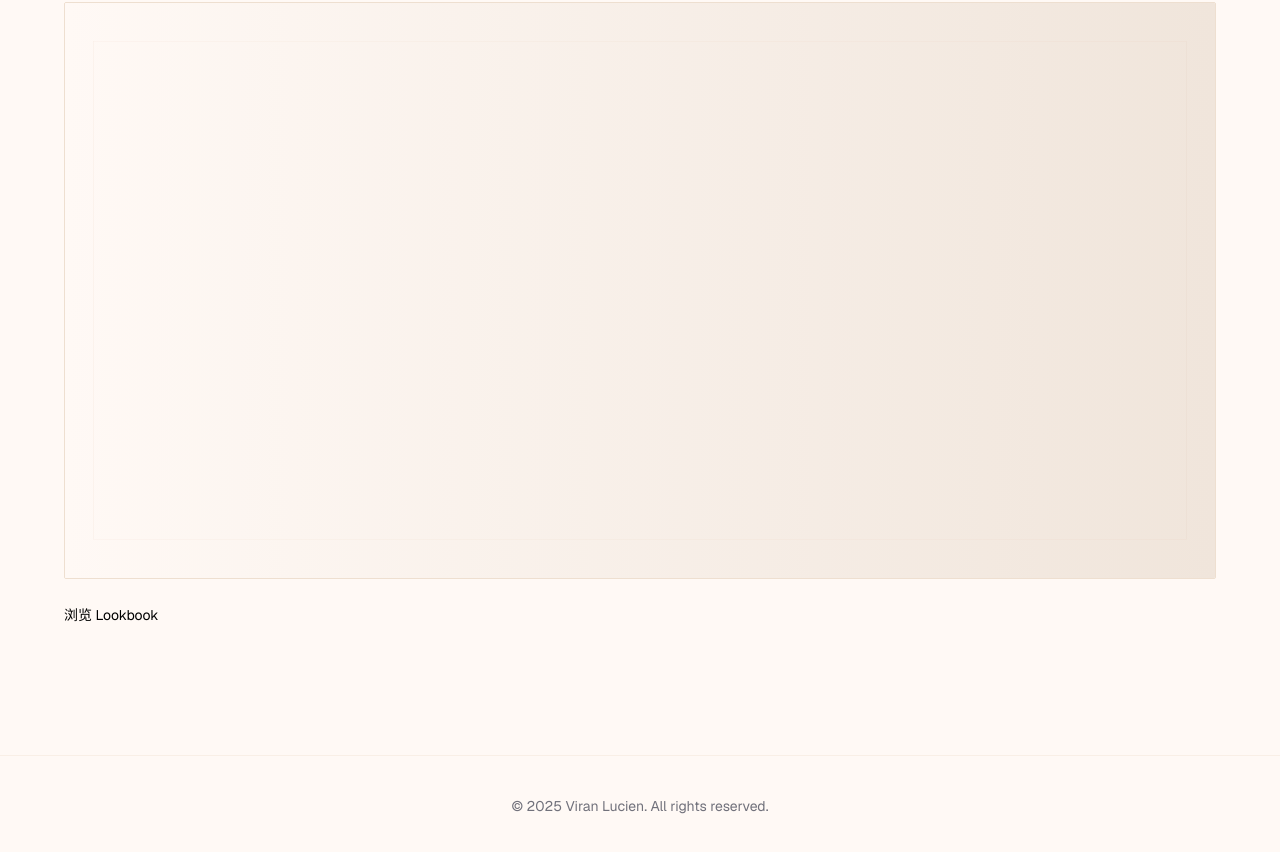
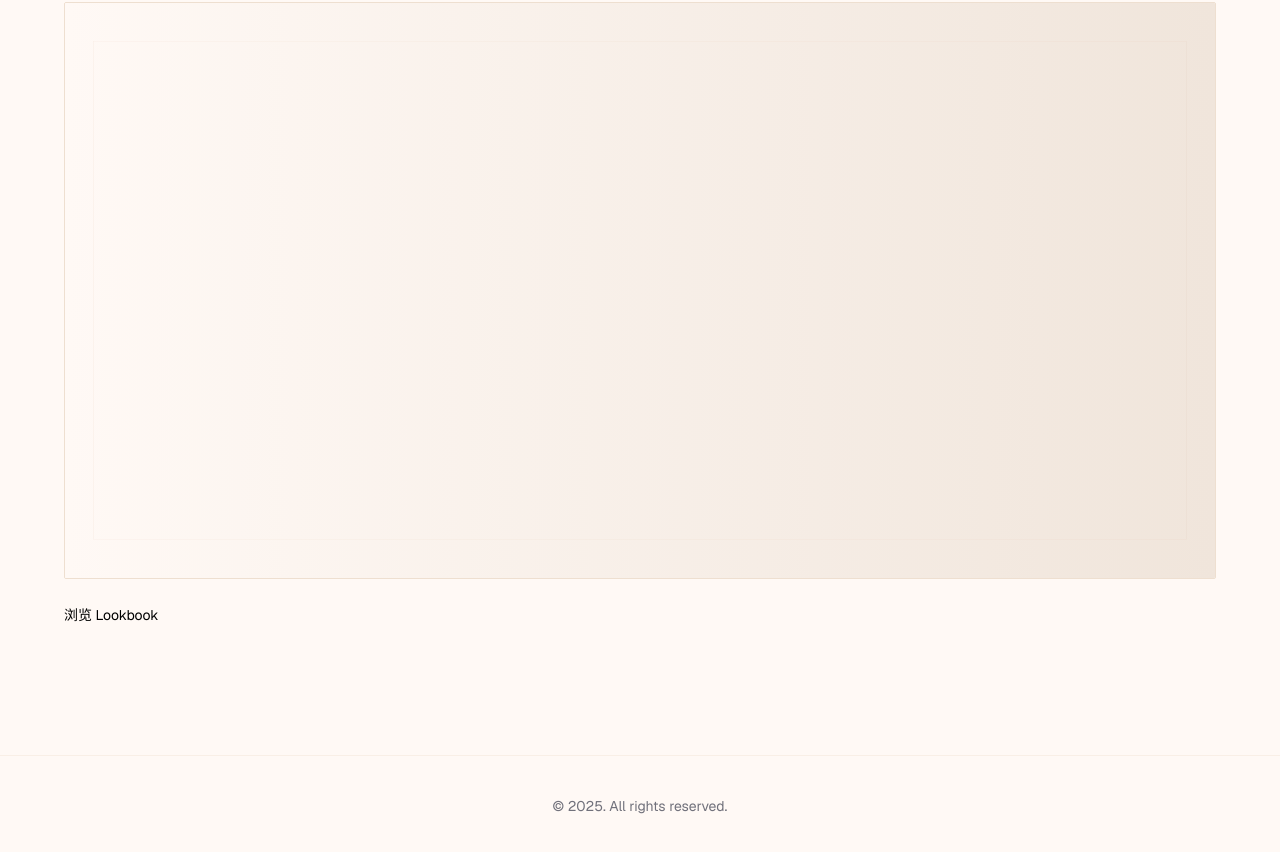
Before and after one commit to Victorxu86/Viran-Lucien, a Next.js app: page / in a window 1280 px wide. Shown: the part 3357-4209 px from the top of the page. Built offline with nearby package versions, Linux system fonts and the light colour scheme.

Commit message:
fix(footer): remove duplicate brand text from homepage footer copyright

```diff
--- a/src/components/Footer.tsx
+++ b/src/components/Footer.tsx
@@ -7,7 +7,7 @@ export default function Footer() {
       style={{ borderColor: "var(--accent-12)" }}
     >
       <Container>
-        © {new Date().getFullYear()} Viran Lucien. All rights reserved.
+        © {new Date().getFullYear()}. All rights reserved.
       </Container>
     </footer>
   );
```
